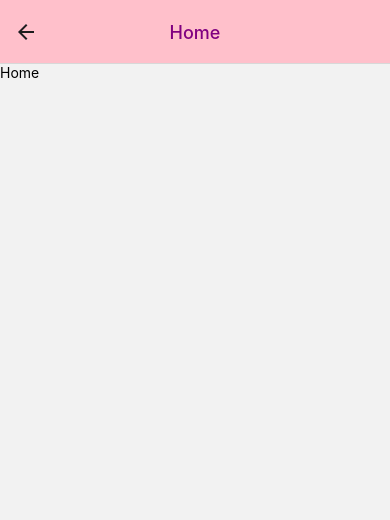
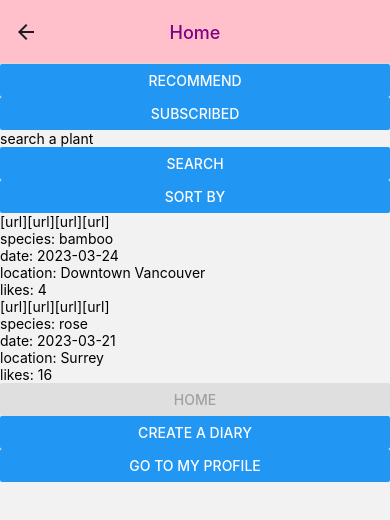
Before and after one commit to Boriswaikin/plant-diary, a React Native app: screen /Home in a window 390 px wide. Shown: the top 520 px of the page. Built offline with nearby package versions, Linux system fonts and the light colour scheme.

Commit message:
set up home sceen and create screen

```diff
--- /dev/null
+++ b/DiaryItem.js
@@ -0,0 +1,14 @@
+import { View, Text } from 'react-native'
+import React from 'react'
+
+export default function DiaryItem({ item }) {
+  return (
+    <View>
+        <Text>[url][url][url][url]</Text>
+        <Text>species: {item.species}</Text>
+        <Text>date: {item.date}</Text>
+        <Text>location: {item.location}</Text>
+        <Text>likes: {item.likes}</Text>
+    </View>
+  )
+}
--- a/Screens/Create.js
+++ b/Screens/Create.js
@@ -1,10 +1,55 @@
-import { View, Text } from 'react-native'
-import React from 'react'
+import { View, Text, Button, TextInput, FlatList } from 'react-native'
+import React, { useEffect, useState } from 'react'
 
-export default function Create() {
+export default function Create({ navigation, editItem }) {
+  const [photos, setPhotos] = useState(['url1','url2']);
+  const [species, setSpecies] = useState();
+  const [location, setLocation] = useState();
+  const [story, setStory] = useState();
+  const [edit, setEdit] = useState(false);
+
+  useEffect(()=>{
+    if (editItem) {
+      setEdit(true);
+      setPhotos(editItem.photos);
+      setLocations(editItem.location);
+      setStory(editItem.story);
+      setSpecies(editItem.species);
+    }
+  },[])
+
   return (
     <View>
-      <Text>Create</Text>
+      <View>
+        <Text>Add Photos</Text>
+        <FlatList
+        data={photos}
+        renderItem={({item})=>{
+          return (
+            <Text>{item}</Text>
+          )
+        }}
+        />
+        <Button title='+' />
+        <Text>Species</Text>
+        <TextInput placeholder='Select species' value={species} onChangeText={setSpecies} />
+        <Text>Location</Text>
+        <TextInput placeholder='Detecting location' value={location} onChangeText={setLocation} />
+        <Text>Story</Text>
+        <TextInput placeholder='Tell us your story' value={story} onChangeText={setStory} />
+      </View>
+      <View>
+        {edit ?
+          <Button title='Delete' onPress={()=>deleteDiary(editItem.id)} />
+          : <Button title='Cancel' onPress={()=>navigation.goBack()} />
+        }
+        {edit ?
+          <Button title='Confirm' onPress={()=>updateDiary(editItem.id, photos, species, location, story)} />
+          : <Button title='Create' onPress={()=>createDiary(photos, species, location, story)} />
+        }
+
+
+      </View>
     </View>
   )
 }
--- a/Screens/Home.js
+++ b/Screens/Home.js
@@ -1,10 +1,39 @@
-import { View, Text } from 'react-native'
-import React from 'react'
+import { View, Text, Button, FlatList, TextInput } from 'react-native'
+import React, { useState } from 'react'
+import DiaryItem from '../DiaryItem';
 
-export default function Home() {
+export default function Home({ navigation }) {
+  const [diaries, setDiaries] = useState([{species:'bamboo',date:'2023-03-24',location:'Downtown Vancouver',likes:4},{species:'rose',date:'2023-03-21',location:'Surrey',likes:16}]);
+  const [search, setSearch] = useState();
+
+  function diaryPressed(item) {
+    navigation.navigate('Gallery', {item:item})
+  }
+
   return (
     <View>
-      <Text>Home</Text>
+      <View>
+        <Button title='Recommend' />
+        <Button title='Subscribed' />
+        <TextInput placeholder='search a plant' value={search} onChangeText={setSearch} />
+        <Button title='Search' />
+        <Button title='Sort by' />
+      </View>
+      <View>
+        <FlatList
+          data={diaries}
+          renderItem={({item})=>{
+            return (
+              <DiaryItem item={item} onDiaryPressed={()=>diaryPressed(item)} />
+            )
+          }}
+        />
+      </View>
+      <View>
+        <Button title='Home' disabled={true} />
+        <Button title='Create a Diary' onPress={()=>navigation.navigate('Create')} />
+        <Button title='Go to My Profile' onPress={()=>navigation.navigate('Profile')} />
+      </View>
     </View>
   )
 }
```
